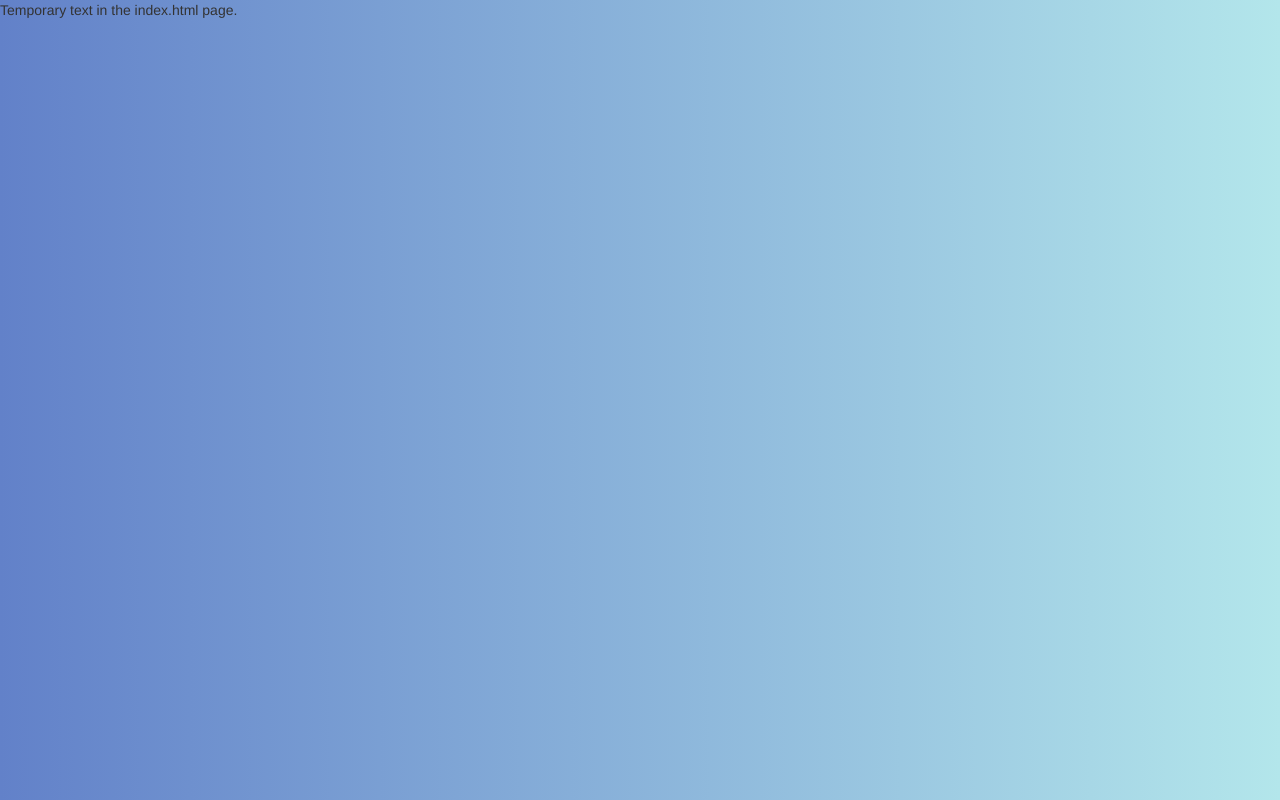
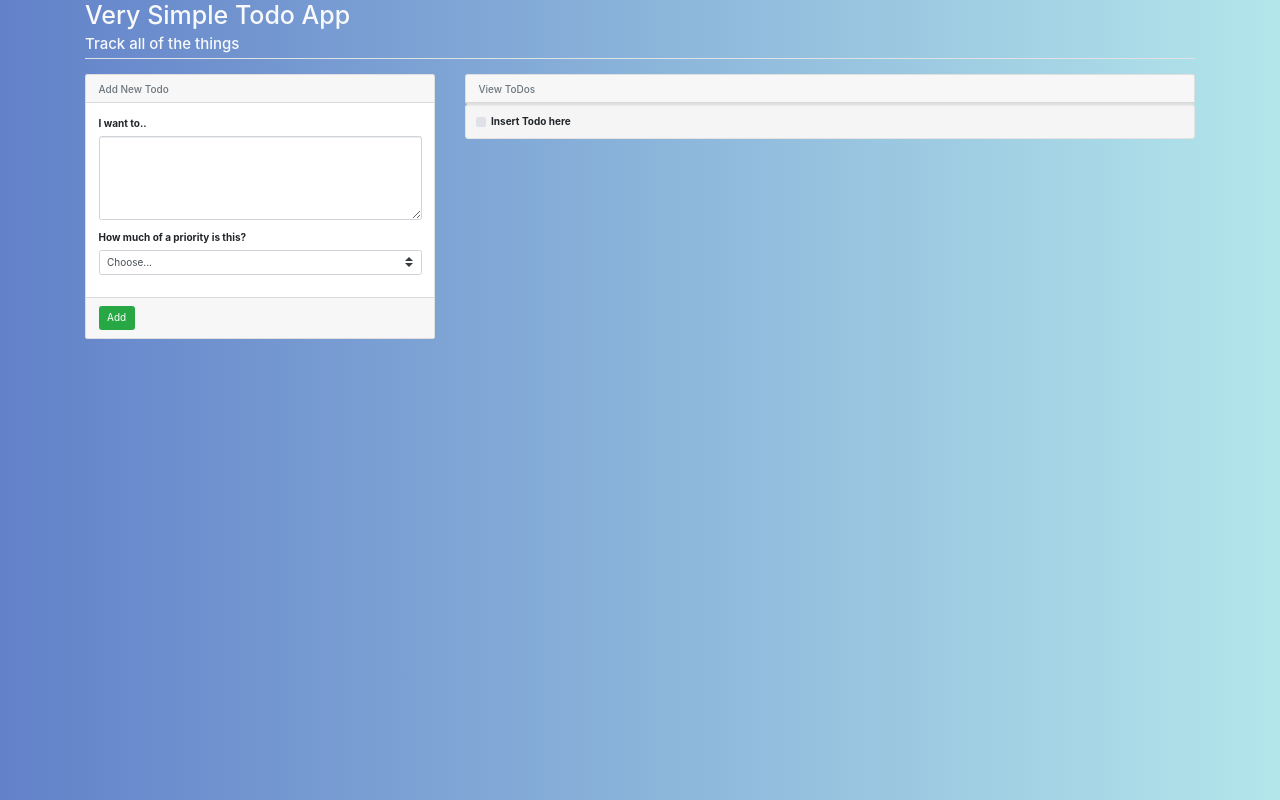
Before and after one commit to devwiltbank/startnow-react100-vstda, a React app: page / in a window 1280 px wide. Built offline with nearby package versions, Linux system fonts and the light colour scheme; the HTML template or start-up script is replaced by a standard one.

Commit message:
Front end windows complete with bootstrap styling

```diff
--- a/public/index.html
+++ b/public/index.html
@@ -5,6 +5,7 @@
   <meta charset="utf-8">
   <meta name="viewport" content="width=device-width, initial-scale=1, shrink-to-fit=no">
   <link rel='stylesheet' href='https://cdnjs.cloudflare.com/ajax/libs/twitter-bootstrap/3.3.7/css/bootstrap.css' />
+  <link rel="stylesheet" href="https://stackpath.bootstrapcdn.com/bootstrap/4.1.3/css/bootstrap.min.css" integrity="sha384-MCw98/SFnGE8fJT3GXwEOngsV7Zt27NXFoaoApmYm81iuXoPkFOJwJ8ERdknLPMO" crossorigin="anonymous">
   <link rel='stylesheet' href='/css/style.css' />
   <title>VSTDA</title>
 </head>
@@ -12,6 +13,5 @@
 <body>
   <div id="root"></div>
   <script src="bundle.js"></script>
-<div>Temporary text in the index.html page.</div>
 </body>
 </html>
--- a/src/App.jsx
+++ b/src/App.jsx
@@ -5,7 +5,95 @@ class App extends Component {
   render() {
     return (
       <div className='container'>
+          <div className='light border-bottom text-light mb-4'>
+            <h1>Very Simple Todo App</h1>
+            <h4>Track all of the things</h4>
+          </div>
+        <div className='row'>
+          <div className='col-4'>
+            <div className='card'>
+              <h6 className='card-header text-secondary'>Add New Todo</h6>
+              <div className='card-body'>
+                <div className="form-group">
+                  <label for="comment">I want to..</label>
+                  <textarea className="form-control" rows="5" id="comment"></textarea>
+                </div>
+                <div Name='card-text'>
+                 <label for="comment">How much of a priority is this?</label>
+                      <div className="input-group mb-3">
+                        <select className="custom-select" id="inputGroupSelect01">
+                          <option selected>Choose...</option>
+                          <option value="1">High Priority</option>
+                          <option value="2">Medium Priority</option>
+                          <option value="3">Low Priority</option>
+                        </select>
+                      </div>
+                </div>
+              </div>
+              <div className='card-footer'>
+                <button
+                  className='button btn btn-success text-white'
+                  id='calculateChange'
+                  name='submit'
+                  onClick=''
+                >
+                Add
+                </button>
+              </div>
+            </div>
+          </div>
+          <div className='col-8'>
+            <div className='card'>
+              <h6 className='card-header text-secondary'>View ToDos</h6>
 
+
+
+              {/* <div className='form-group'>
+                      <label for='comment'>Description</label>
+                      <textarea className='form-control' rows='5' id='comment'></textarea>
+                  </div>
+                  <div Name='card-text'>
+                  <label for='comment'>Priority</label>
+                        <div className='input-group mb-3 col-6'>
+                          <select className='custom-select' id='inputGroupSelect01'>
+                            <option selected>set current priority state here</option>
+                            <option value='1'>High Priority</option>
+                            <option value='2'>Medium Priority</option>
+                            <option value='3'>Low Priority</option>
+                          </select>
+                        </div>
+                        <div className='col-2 btn pull-right'>
+                      <button
+                        className='button btn btn-success text-white'
+                        id='calculateChange'
+                        name='submit'
+                        onClick=''
+                      >
+                      Save
+                      </button>
+                  </div>
+                </div> */}
+
+
+          </div>
+
+
+
+                <div className='well well-sm custom-control custom-checkbox'>
+                  <input type='checkbox'
+                         className='custom-control-input'
+                         id='customCheck1'>
+                  </input>
+                  <label className='custom-control-label ml-3'
+                         for='customCheck1'>
+                         Insert Todo here
+                  </label>
+                </div>
+
+
+
+          </div>
+        </div>
       </div>
     );
   }
@@ -14,23 +102,23 @@ class App extends Component {
 export default App;
 
 
-class List extends App{
-  render() {
-    return(
-      <div className='list'>
+// class List extends App{
+//   render() {
+//     return(
+//       <div className='list'>
 
-      </div>
-    )
-  }
-}
+//       </div>
+//     )
+//   }
+// }
 
-class Search extends App{
-  render() {
-    return(
-      <div className='search'>
-        <input/>
-        <button> Add ToDo </button>
-      </div>
-    )
-  }
-}
+// class Search extends App{
+//   render() {
+//     return(
+//       <div className='search'>
+//         <input/>
+//         <button> Add ToDo </button>
+//       </div>
+//     )
+//   }
+// }
```
Also changed, not shown: 1 other file (tests, documents, lock files or other folders).
